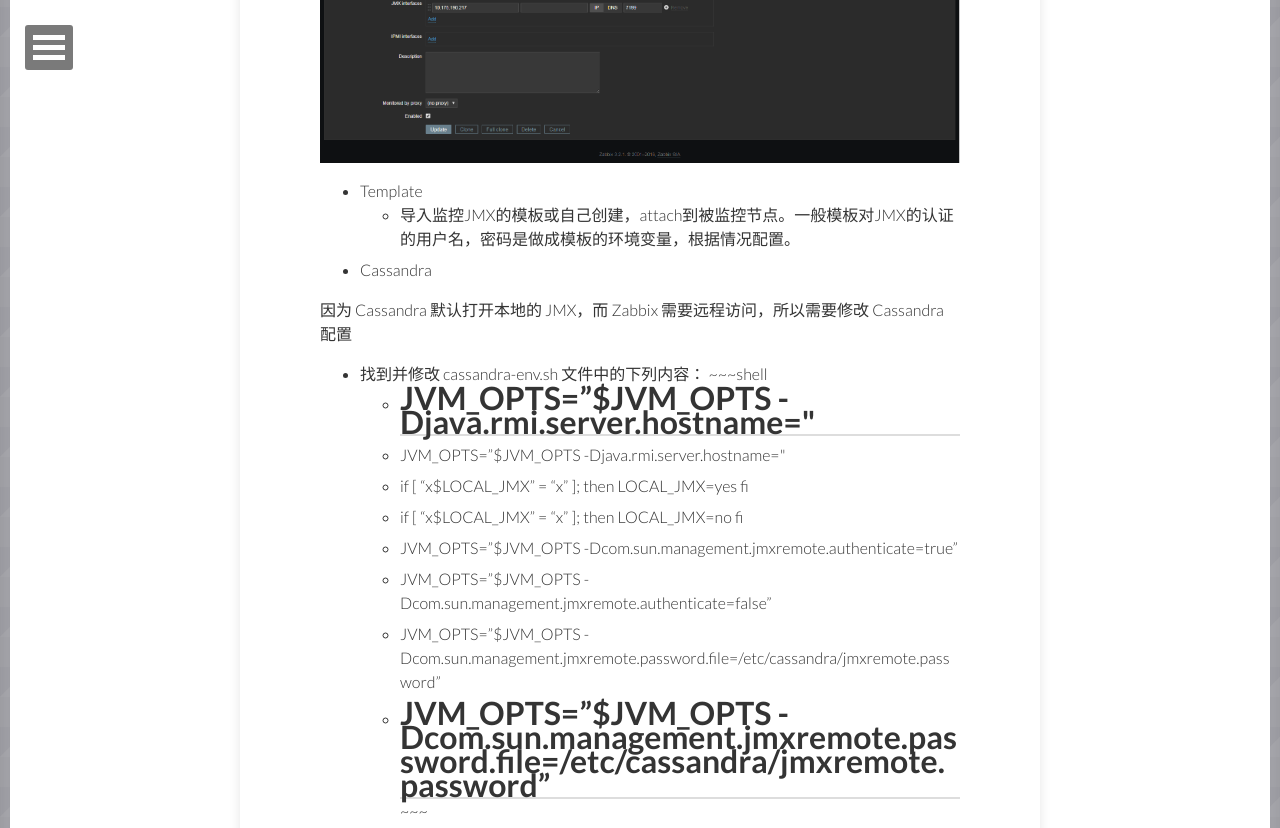
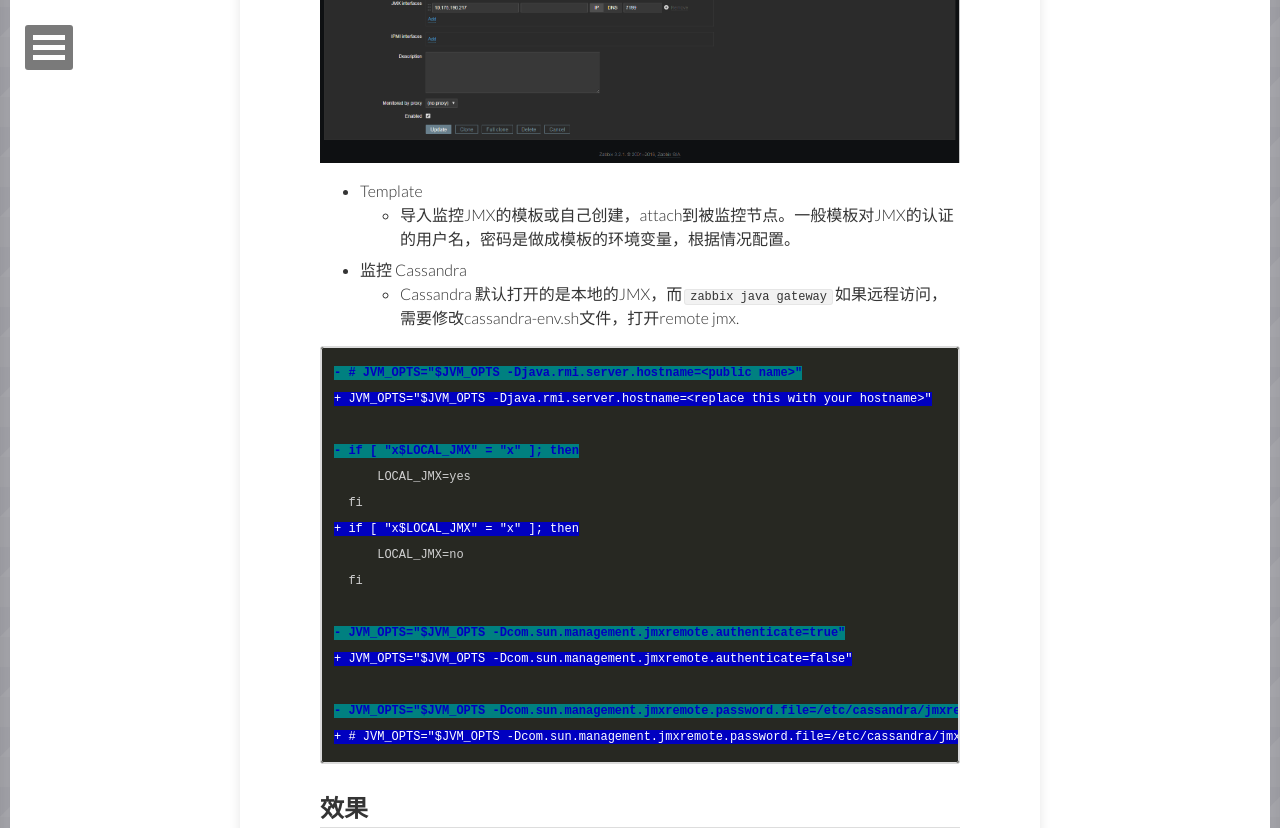
Before and after one commit to KasperDeng/kasperdeng.github.io, a Jekyll site: the page built from _posts/2018-01-18-zabbix-jmx.md, in a window 1280 px wide and 900 px high, scrolled down 2123 px, cut to the strip 0-828 px from the top of the window. Built offline with Jekyll 4.4.1, drawn with Linux system fonts in a browser that asks for light colours; nearby versions of some CDN libraries; comment, search, counter and statistics services are not loaded.

Commit message:
fix code block issue

```diff
--- a/_posts/2018-01-18-zabbix-jmx.md
+++ b/_posts/2018-01-18-zabbix-jmx.md
@@ -69,28 +69,26 @@
 * Template
   - 导入监控JMX的模板或自己创建，attach到被监控节点。一般模板对JMX的认证的用户名，密码是做成模板的环境变量，根据情况配置。
 
-* Cassandra
+* 监控 Cassandra
+  * Cassandra 默认打开的是本地的JMX，而`zabbix java gateway`如果远程访问，需要修改cassandra-env.sh文件，打开remote jmx.
 
-因为 Cassandra 默认打开本地的 JMX，而 Zabbix 需要远程访问，所以需要修改 Cassandra 配置
+~~~diff
+- # JVM_OPTS="$JVM_OPTS -Djava.rmi.server.hostname=<public name>"
++ JVM_OPTS="$JVM_OPTS -Djava.rmi.server.hostname=<replace this with your hostname>"
 
-  - 找到并修改 cassandra-env.sh 文件中的下列内容：
-    ~~~shell
-    - # JVM_OPTS="$JVM_OPTS -Djava.rmi.server.hostname=<public name>"
-    + JVM_OPTS="$JVM_OPTS -Djava.rmi.server.hostname=<replace this with your hostname>"
+- if [ "x$LOCAL_JMX" = "x" ]; then
+      LOCAL_JMX=yes
+  fi
++ if [ "x$LOCAL_JMX" = "x" ]; then
+      LOCAL_JMX=no
+  fi
 
-    - if [ "x$LOCAL_JMX" = "x" ]; then
-          LOCAL_JMX=yes
-      fi
-    + if [ "x$LOCAL_JMX" = "x" ]; then
-          LOCAL_JMX=no
-      fi
+- JVM_OPTS="$JVM_OPTS -Dcom.sun.management.jmxremote.authenticate=true"
++ JVM_OPTS="$JVM_OPTS -Dcom.sun.management.jmxremote.authenticate=false"
 
-    - JVM_OPTS="$JVM_OPTS -Dcom.sun.management.jmxremote.authenticate=true"
-    + JVM_OPTS="$JVM_OPTS -Dcom.sun.management.jmxremote.authenticate=false"
-
-    - JVM_OPTS="$JVM_OPTS -Dcom.sun.management.jmxremote.password.file=/etc/cassandra/jmxremote.password"
-    + # JVM_OPTS="$JVM_OPTS -Dcom.sun.management.jmxremote.password.file=/etc/cassandra/jmxremote.password"
-    ~~~
+- JVM_OPTS="$JVM_OPTS -Dcom.sun.management.jmxremote.password.file=/etc/cassandra/jmxremote.password"
++ # JVM_OPTS="$JVM_OPTS -Dcom.sun.management.jmxremote.password.file=/etc/cassandra/jmxremote.password"
+~~~
 
 ## 效果
 
```
